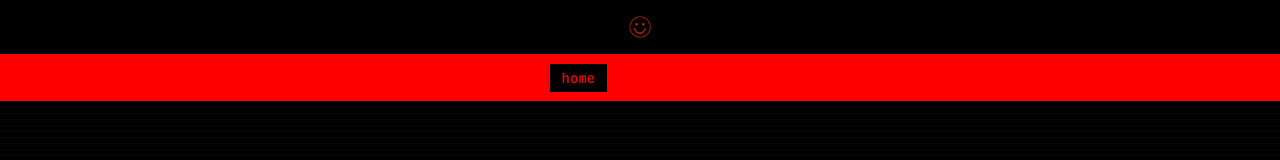
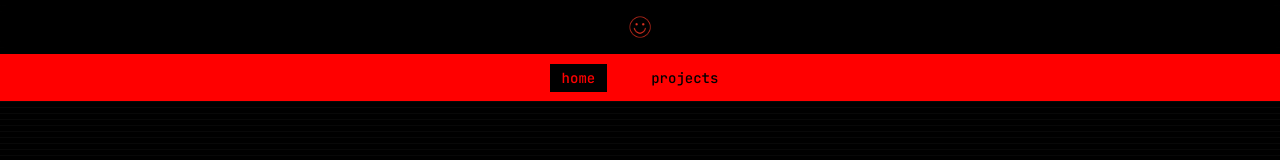
Before and after one commit to ibheelz/ibheelz, a Next.js app: page / in a window 1280 px wide. Shown: the top 160 px of the page. Built offline with nearby package versions, Linux system fonts and the light colour scheme.

Commit message:
Fix nav text color and remove basePath for local testing
Nav links show black text when inactive, red when active. Remove basePath to fix favicon loading locally.

Co-Authored-By: Claude Haiku 4.5 <noreply@anthropic.com>

```diff
--- a/next.config.mjs
+++ b/next.config.mjs
@@ -1,7 +1,6 @@
 /** @type {import('next').NextConfig} */
 const nextConfig = {
   output: 'export',
-  basePath: '/ibheelz',
 };
 
 export default nextConfig;
--- a/src/components/Header.tsx
+++ b/src/components/Header.tsx
@@ -44,10 +44,10 @@ export default function Header() {
             <Link
               key={link.href}
               href={link.href}
-              className={`text-sm transition-colors duration-200 px-3 py-1 font-medium text-red ${
+              className={`text-sm transition-colors duration-200 px-3 py-1 font-medium ${
                 isActive(link.href)
-                  ? "bg-black font-extrabold"
-                  : "hover:bg-black"
+                  ? "bg-black text-red font-extrabold"
+                  : "text-black hover:bg-black hover:text-red"
               }`}
             >
               {link.label}
@@ -62,10 +62,10 @@ export default function Header() {
               <Link
                 key={link.href}
                 href={link.href}
-                className={`block px-10 py-3 text-sm transition-colors font-medium text-red ${
+                className={`block px-10 py-3 text-sm transition-colors font-medium ${
                   isActive(link.href)
-                    ? "bg-black font-extrabold"
-                    : "hover:bg-black"
+                    ? "bg-black text-red font-extrabold"
+                    : "text-black hover:bg-black hover:text-red"
                 }`}
                 onClick={() => setMobileMenuOpen(false)}
               >
```
